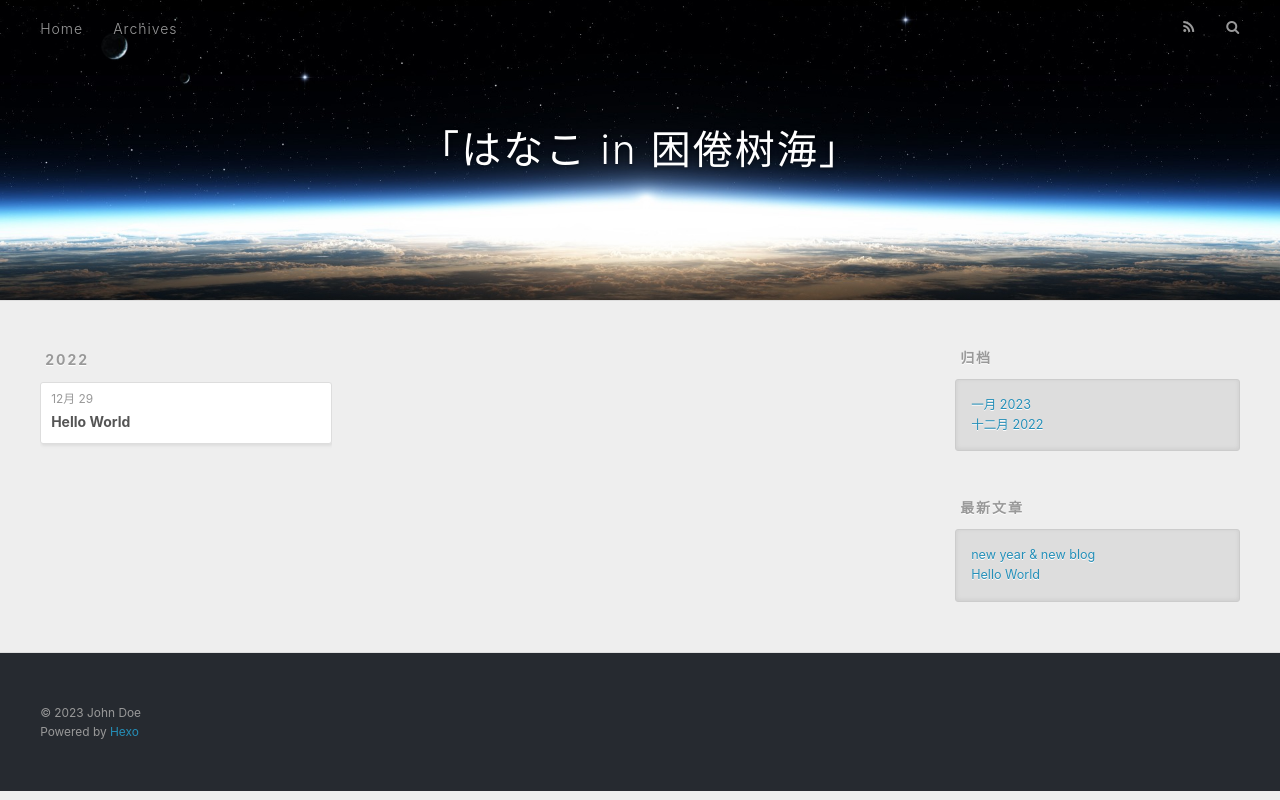
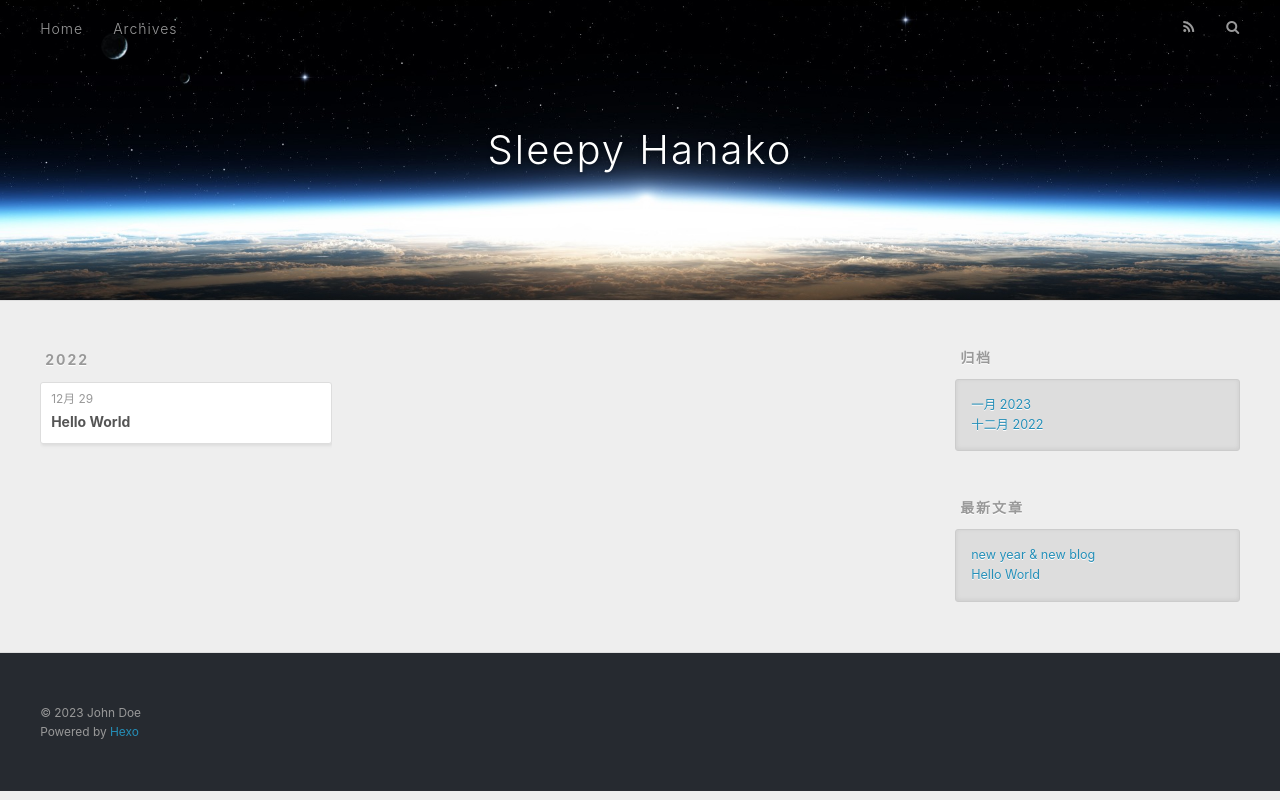
Before and after one commit to neonhanako/neonhanako.github.io, a plain HTML site: page archives/2022/12/index.html in a window 1280 px wide. Drawn offline with nearby package versions, Linux system fonts and the light colour scheme.

Commit message:
Site updated: 2023-01-02 22:33:08

```diff
--- a/archives/2022/12/index.html
+++ b/archives/2022/12/index.html
@@ -5,17 +5,17 @@
 
 
 
-  <title>归档: 2022/12 | 「はなこ in 困倦树海」</title>
+  <title>归档: 2022/12 | Sleepy Hanako</title>
   <meta name="viewport" content="width=device-width, initial-scale=1, maximum-scale=1">
   <meta property="og:type" content="website">
-<meta property="og:title" content="「はなこ in 困倦树海」">
+<meta property="og:title" content="Sleepy Hanako">
 <meta property="og:url" content="http://example.com/archives/2022/12/index.html">
-<meta property="og:site_name" content="「はなこ in 困倦树海」">
+<meta property="og:site_name" content="Sleepy Hanako">
 <meta property="og:locale" content="zh_CN">
 <meta property="article:author" content="John Doe">
 <meta name="twitter:card" content="summary">
 
-    <link rel="alternate" href="/atom.xml" title="「はなこ in 困倦树海」" type="application/atom+xml">
+    <link rel="alternate" href="/atom.xml" title="Sleepy Hanako" type="application/atom+xml">
 
 
     <link rel="icon" href="/favicon.png">
@@ -36,7 +36,7 @@
   <div id="header-outer" class="outer">
     <div id="header-title" class="inner">
       <h1 id="logo-wrap">
-        <a href="/" id="logo">「はなこ in 困倦树海」</a>
+        <a href="/" id="logo">Sleepy Hanako</a>
       </h1>
 
     </div>
```
Also changed, not shown: 2022/12/29/hello-world/index.html (+4 -4 lines), 2023/01/02/new-year-new-blog/index.html (+4 -4 lines), archives/2022/index.html (+5 -5 lines), archives/2023/01/index.html (+5 -5 lines), archives/2023/index.html (+5 -5 lines), archives/index.html (+5 -5 lines), index.html (+5 -5 lines).
